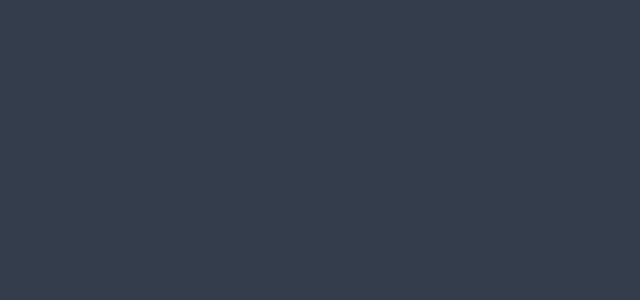
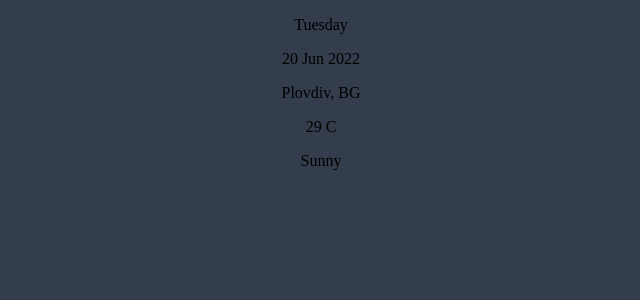
Before and after one commit to NikiforDragov/weather-app, a React (Vite) app: page / in a window 1280 px wide. Shown: the top 300 px of the page, without its empty margins (319-959 px from the left). Built offline with nearby package versions, Linux system fonts and the light colour scheme.

Commit message:
Add weather card component and display flex to main

```diff
--- a/src/App.jsx
+++ b/src/App.jsx
@@ -1,7 +1,12 @@
+import WeatherCard from './components/WeatherCard';
 import './css/App.css';
 
 function App() {
-    return <main className='main-content'></main>;
+    return (
+        <main className='main-content'>
+            <WeatherCard />
+        </main>
+    );
 }
 
 export default App;
--- /dev/null
+++ b/src/components/WeatherCard.jsx
@@ -0,0 +1,11 @@
+function WeatherCard() {
+    return <div className="weather-card">
+        <p className="weekday">Tuesday</p>
+        <p className="date">20 Jun 2022</p>
+        <p className="location">Plovdiv, BG</p>
+        <p className="temperature">29 C</p>
+        <p className="weather-type">Sunny</p>
+    </div>
+}
+
+export default WeatherCard;
--- a/src/css/App.css
+++ b/src/css/App.css
@@ -9,4 +9,7 @@ body,
 .main-content {
     height: 100vh;
     background-color: #343d4b;
+    display: flex;
+    justify-content: center;
+    text-align: center;
 }
```
